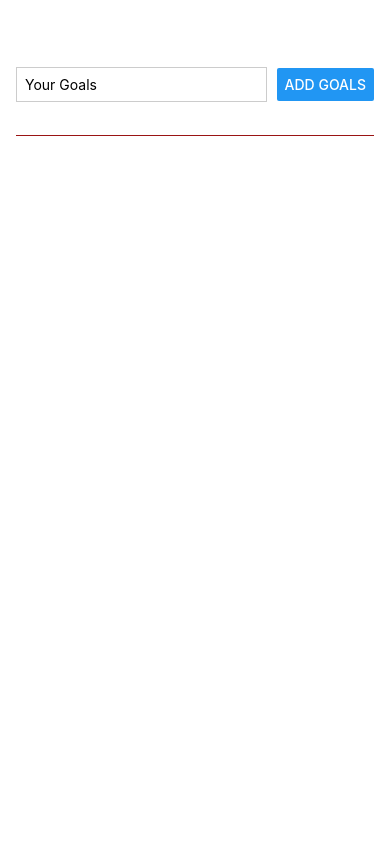
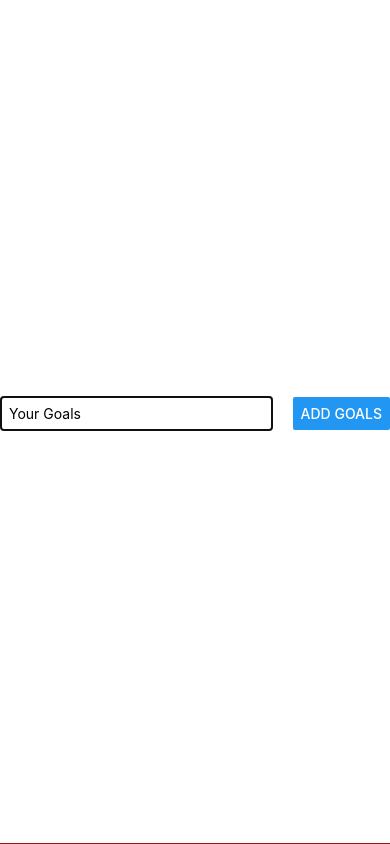
Before and after one commit to Ind0Pacific/React-Native, a React Native app: screen / in a window 390 px wide. Built offline with nearby package versions, Linux system fonts and the light colour scheme.

Commit message:
Added Modal base.

```diff
--- a/components/goalInput.js
+++ b/components/goalInput.js
@@ -1,4 +1,4 @@
-import { View, TextInput, Button, StyleSheet } from "react-native";
+import { View, TextInput, Button, StyleSheet, Modal } from "react-native";
 import { useState } from "react";
 
 function GoalInput(props) {
@@ -14,6 +14,7 @@ function GoalInput(props) {
   }
 
   return (
+    <Modal visible={props.visible} animationType="slide">
       <View style={styles.inputContainer}>
         <TextInput
           style={styles.textInput}
@@ -23,6 +24,7 @@ function GoalInput(props) {
         />
         <Button title="Add Goals" onPress={addGoalHandler} />
       </View>
+    </Modal>
   );
 }
 
```
Lines whose indentation alone changed are shown as unchanged.
